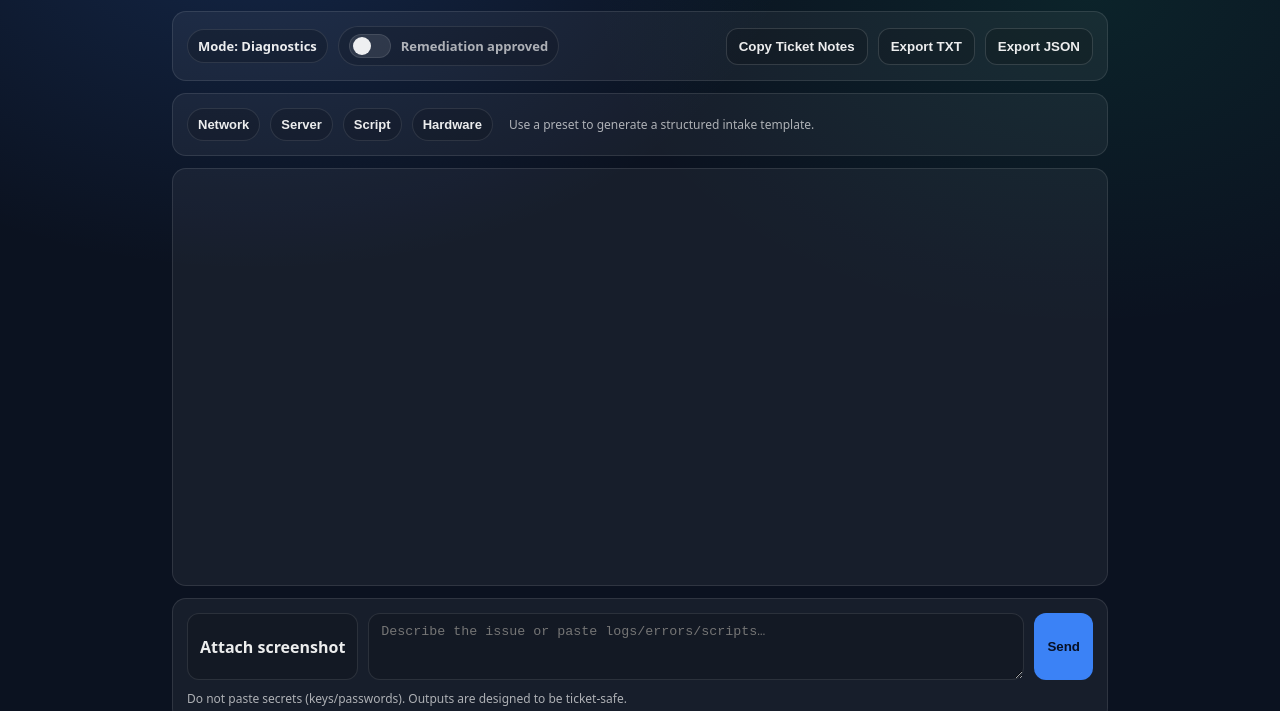
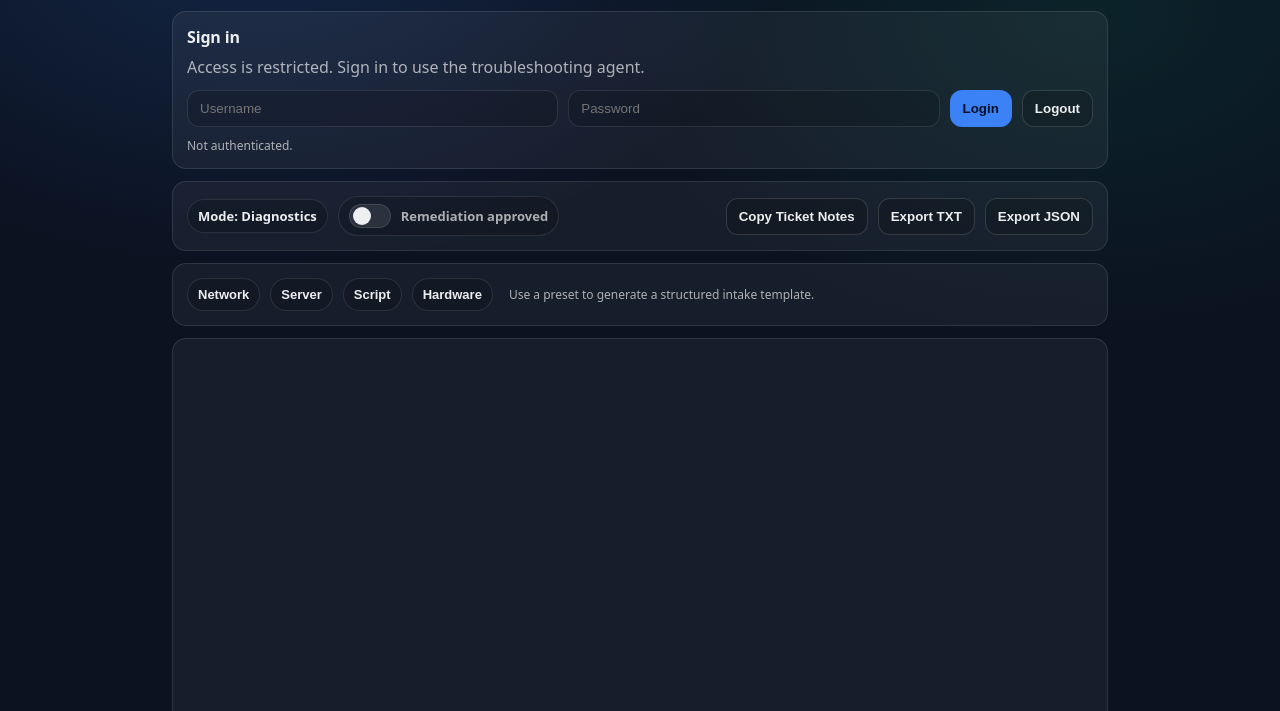
Before and after one commit to ElSpaniard97/imbedded-csrma-ai-agent, a plain HTML site: page index.html in a window 1280 px wide. Shown: the part 89-800 px from the top of the page. Drawn offline with Linux system fonts and the light colour scheme.

Commit message:
Update index.html

```diff
--- a/index.html
+++ b/index.html
@@ -6,10 +6,10 @@
   <title>AI Infrastructure Troubleshooting</title>
   <meta name="description" content="Diagnostics-first. Approval-gated remediation. Paste logs/scripts or upload screenshots." />
 
-  <!-- CSS (must exist at /assets/css/main.css in repo root) -->
-  <link rel="stylesheet" href="./assets/css/main.css?v=1" />
+  <!-- CSS -->
+  <link rel="stylesheet" href="./assets/css/main.css?v=2" />
 
-  <!-- If CSS fails to load, the page will look unstyled. This provides a visible hint. -->
+  <!-- Preflight styles (shows a helpful message if CSS/JS fail to load) -->
   <style>
     .preflight {
       margin: 14px 0;
@@ -28,8 +28,8 @@
       padding: 2px 6px;
       border-radius: 8px;
     }
-    /* Hide the preflight box once JS confirms it loaded */
     .hidden { display: none !important; }
+    h2 { margin: 0 0 8px 0; font-size: 16px; letter-spacing: -0.01em; }
   </style>
 </head>
 
@@ -46,11 +46,11 @@
 
       <noscript>
         <div class="preflight">
-          <strong>JavaScript is disabled.</strong> This app requires JavaScript for buttons, chat, and uploads.
+          <strong>JavaScript is disabled.</strong> This app requires JavaScript for login, buttons, chat, and uploads.
         </div>
       </noscript>
 
-      <!-- Visible warning if assets fail to load (JS will hide when it runs) -->
+      <!-- Visible warning if assets fail to load (JS hides this when it runs) -->
       <div id="preflight" class="preflight">
         <strong>Loading checks:</strong>
         If this message stays visible and the page looks plain or buttons don’t work,
@@ -60,13 +60,43 @@
       </div>
     </header>
 
+    <!-- AUTH / LOGIN CARD -->
+    <section class="card" id="authCard" aria-label="Authentication">
+      <h2>Sign in</h2>
+      <p style="margin:0 0 12px 0; color: rgba(255,255,255,.65);">
+        Access is restricted. Sign in to use the troubleshooting agent.
+      </p>
+
+      <form id="loginForm" style="display:flex; gap:10px; flex-wrap:wrap;">
+        <input
+          id="loginUser"
+          class="input"
+          style="min-width:220px;"
+          placeholder="Username"
+          autocomplete="username"
+          required
+        />
+        <input
+          id="loginPass"
+          class="input"
+          style="min-width:220px;"
+          placeholder="Password"
+          type="password"
+          autocomplete="current-password"
+          required
+        />
+        <button class="btn primary" type="submit">Login</button>
+        <button class="btn secondary" type="button" id="logoutBtn">Logout</button>
+      </form>
+
+      <div class="footnote" id="authStatus" style="margin-top:10px;"></div>
+    </section>
+
     <!-- Controls -->
     <section class="card controls" aria-label="Mode and actions">
       <div class="left">
-        <!-- JS expects this ID -->
         <span class="pill" id="modePill">Mode: Diagnostics</span>
 
-        <!-- JS expects approveToggle + structure: input + span.toggleUi -->
         <label class="toggle" title="Enable only if you approve production-impacting remediation">
           <input type="checkbox" id="approveToggle" />
           <span class="toggleUi" aria-hidden="true"></span>
@@ -75,7 +105,6 @@
       </div>
 
       <div class="right">
-        <!-- JS expects these IDs -->
         <button class="btn secondary" type="button" id="copyTicketBtn">Copy Ticket Notes</button>
         <button class="btn secondary" type="button" id="exportTxtBtn">Export TXT</button>
         <button class="btn secondary" type="button" id="exportJsonBtn">Export JSON</button>
@@ -84,24 +113,20 @@
 
     <!-- Presets -->
     <section class="card presets" aria-label="Preset intake templates">
-      <!-- JS binds to [data-preset] -->
       <button class="chip" type="button" data-preset="network">Network</button>
       <button class="chip" type="button" data-preset="server">Server</button>
       <button class="chip" type="button" data-preset="script">Script</button>
       <button class="chip" type="button" data-preset="hardware">Hardware</button>
-
       <span class="hint">Use a preset to generate a structured intake template.</span>
     </section>
 
     <!-- Chat -->
     <section class="card chatWrap" aria-label="Chat">
-      <!-- JS expects chat -->
       <div class="chat" id="chat" aria-label="Chat transcript"></div>
     </section>
 
     <!-- Composer -->
     <section class="card composerWrap" aria-label="Message input">
-      <!-- JS expects form + message + image -->
       <form class="composer" id="form">
         <label class="fileBtn" title="Attach a screenshot (no secrets)">
           <input type="file" id="image" accept="image/*" />
@@ -125,23 +150,20 @@
     </section>
 
     <!-- Toast -->
-    <!-- JS expects toast -->
     <div class="toast" id="toast" role="status" aria-live="polite"></div>
   </main>
 
-  <!-- Backend URL MUST be set before app.js loads -->
+  <!-- Backend URLs (must be set BEFORE app.js loads) -->
   <script>
-    // Render backend endpoint
     window.BACKEND_URL = "https://imbedded-csrma-ai-agent.onrender.com/api/chat";
+    window.LOGIN_URL = "https://imbedded-csrma-ai-agent.onrender.com/auth/login";
   </script>
 
-  <!-- App JS (must exist at /assets/js/app.js in repo root) -->
-  <script src="./assets/js/app.js?v=1"></script>
+  <!-- App JS -->
+  <script src="./assets/js/app.js?v=2"></script>
 
   <!-- Preflight: hide warning if JS is loaded -->
   <script>
-    // If app.js loads, we can hide the preflight box.
-    // Even if app.js errors later, this confirms the file was fetched.
     (function () {
       const pf = document.getElementById("preflight");
       if (pf) pf.classList.add("hidden");
```
